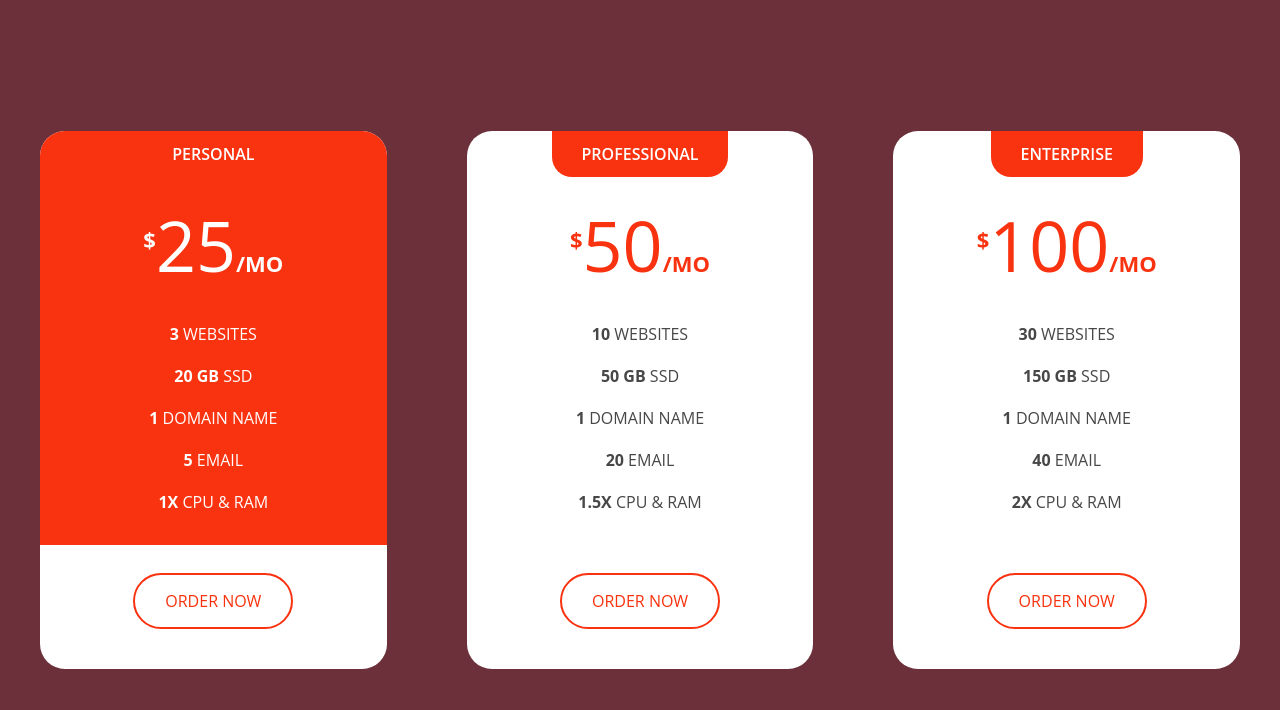
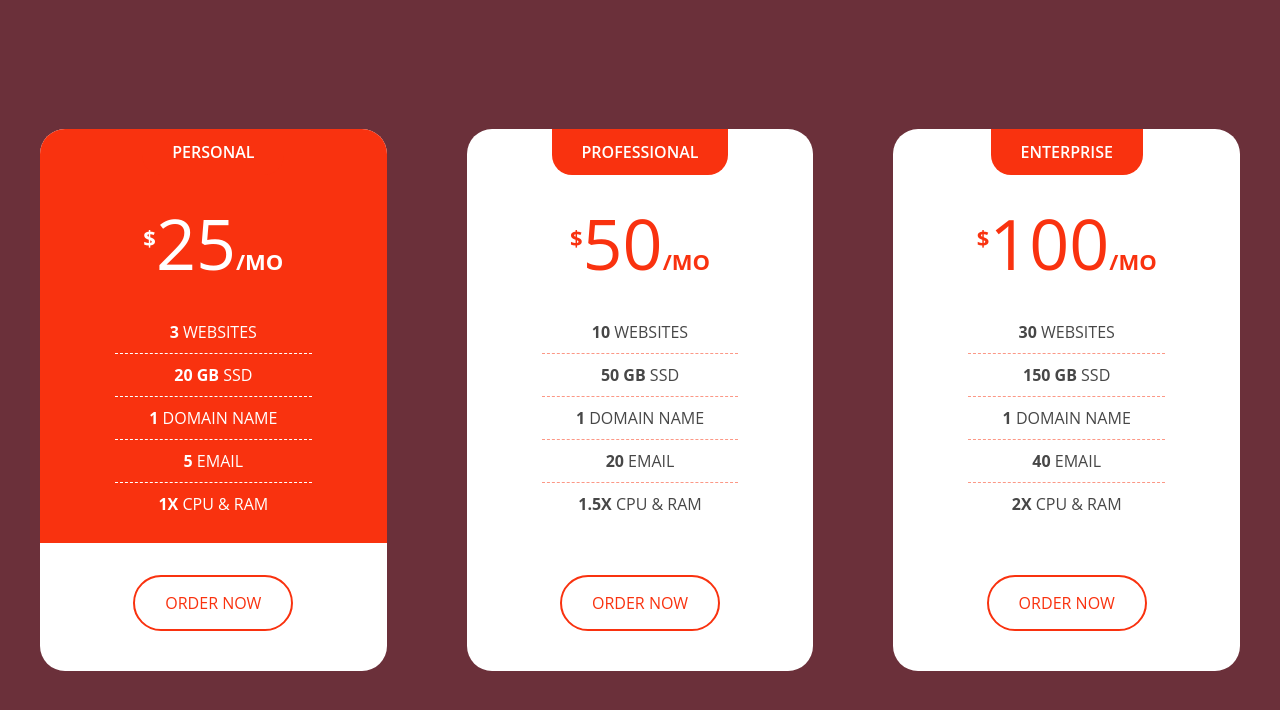
Before and after one commit to yogimeizalputra/Pricing-card, a plain HTML site: page index.html in a window 1280 px wide. In both pictures the pointer is over the item 213 px from the left and 334 px from the top of the page. Drawn offline with Linux system fonts and the light colour scheme.

Commit message:
Update Border for price detail

```diff
--- a/style.css
+++ b/style.css
@@ -73,6 +73,16 @@ body{
   text-transform: uppercase;
 }
 
+.pricing-card li:not(:last-child) {
+  margin: auto 75px;
+  border-bottom: 1px dashed #f9320f80;
+}
+.pricing-card:hover li:not(:last-child) {
+  position: relative;
+  margin: auto 75px;
+  border-bottom: 1px dashed #fff;
+}
+
 .order-btn{
   display: inline-block;
   margin-bottom: 40px;
```
